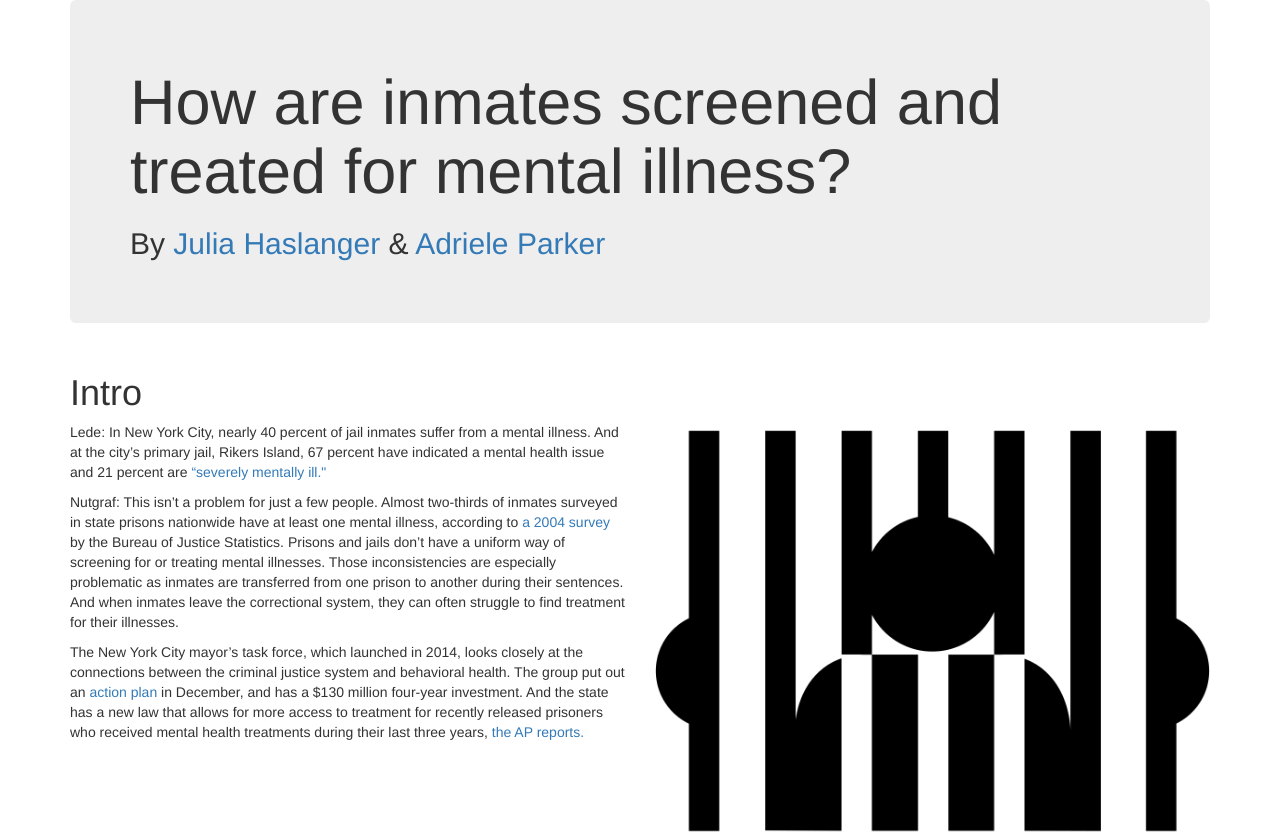
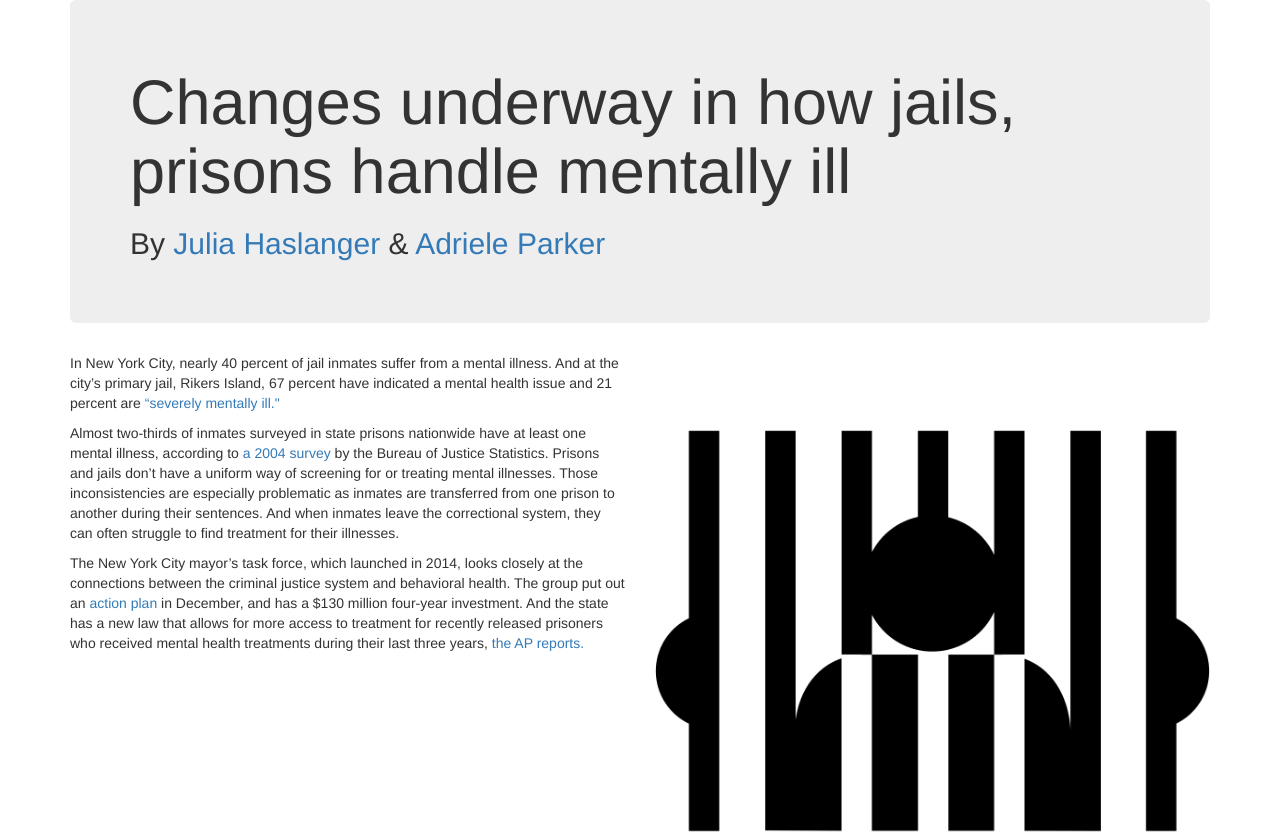
Before and after one commit to JuliaJRH/data-driven-story, a plain HTML site: page index.html in a window 1280 px wide. Shown: the top 834 px of the page. Drawn offline with nearby package versions, Linux system fonts and the light colour scheme.

Commit message:
Updates headline, lede section

```diff
--- a/index.html
+++ b/index.html
@@ -23,7 +23,7 @@
 
 	<div class="container">
 	  <div class="jumbotron">
-	  <h1>How are inmates screened and treated for mental illness?</h1>
+	  <h1>Changes underway in how jails, prisons handle mentally ill</h1>
 	  <h2> By <a href="https://twitter.com/JuliaJRH">Julia Haslanger</a> & <a href="https://twitter.com/AdrieleParker">Adriele Parker</a></h2>
 	  <p class="lead"></p>
 	  </div><!-- /jumbotron -->
@@ -31,10 +31,9 @@
 	  <div class="row"><!--introStart-->
 
   		<div class="col-md-6">
-  			  <h1> Intro </h1>
-  			  <p>Lede: In New York City, nearly 40 percent of jail inmates suffer from a mental illness. And at the city’s primary jail, Rikers Island, 67 percent have indicated a mental health issue and 21 percent are <a href="http://www.nytimes.com/2014/12/02/nyregion/new-york-city-to-expand-health-services-for-mentally-ill-inmates.html?_r=0">“severely mentally ill."</a></p>
+  			  <p>In New York City, nearly 40 percent of jail inmates suffer from a mental illness. And at the city’s primary jail, Rikers Island, 67 percent have indicated a mental health issue and 21 percent are <a href="http://www.nytimes.com/2014/12/02/nyregion/new-york-city-to-expand-health-services-for-mentally-ill-inmates.html?_r=0">“severely mentally ill."</a></p>
 
-			  <p>Nutgraf: This isn’t a problem for just a few people. Almost two-thirds of inmates surveyed in state prisons nationwide have at least one mental illness, according to <a href="http://www.bjs.gov/index.cfm?ty=pbdetail&iid=789">a 2004 survey</a> by the Bureau of Justice Statistics. Prisons and jails don’t have a uniform way of screening for or treating mental illnesses. Those inconsistencies are especially problematic as inmates are transferred from one prison to another during their sentences. And when inmates leave the correctional system, they can often struggle to find treatment for their illnesses.
+			  <p>Almost two-thirds of inmates surveyed in state prisons nationwide have at least one mental illness, according to <a href="http://www.bjs.gov/index.cfm?ty=pbdetail&iid=789">a 2004 survey</a> by the Bureau of Justice Statistics. Prisons and jails don’t have a uniform way of screening for or treating mental illnesses. Those inconsistencies are especially problematic as inmates are transferred from one prison to another during their sentences. And when inmates leave the correctional system, they can often struggle to find treatment for their illnesses.
 </p>
 <p>The New York City mayor’s task force, which launched in 2014, looks closely at the connections between the criminal justice system and behavioral health. The group put out an <a href="http://www1.nyc.gov/assets/criminaljustice/downloads/pdf/annual-report-complete.pdf">action plan</a> in December, and has a $130 million four-year investment.
 And the state has a new law that allows for more access to treatment for recently released prisoners who received mental health treatments during their last three years, <a href="http://www.stargazette.com/story/news/local/new-york/2015/03/13/mental-health-ny-prisoners/70271840/">the AP reports.</a></p>
@@ -51,7 +50,7 @@ And the state has a new law that allows for more access to treatment for recentl
 	  	  <div class="row"><!--Q1start-->
 
   			  <h1> How prevalent are mental illness within the prison population?</h1>
-  			 	  <div class="col-md-6">
+  			 	  <div class="col-md-8">
 <p>Within New York City, the proportion of inmates with mental health needs is increasing. (see "A growing concern" graphic) According to <a href="http://www1.nyc.gov/assets/criminaljustice/downloads/pdf/annual-report-complete.pdf">a report</a> from the mayor’s office, the trend seen in the graphic has continued, with the overall population decreasing to 11,408 in 2014, but with 38 percent of inmates having at least one mental health issue. The report also says that “approximately 7 percent of the jail population is made up of individuals with serious mental illness, meaning that they suffer from diseases such as schizophrenia and bipolar disorder.”</p>
 
 <p>In New York state prisons, the level of inmates with serious mental illnesses increases, which follows a national pattern of local jails having smaller proportions of mentally ill than state or federal prisons. <a href="http://www.tacreports.org/storage/documents/treatment-behind-bars/treatment-behind-bars.pdf">The Treatment Advocacy Center</a> cites a 2008 article in the Poughkeepsie Journal as saying “about 12 percent of the state prison population is afflicted with a serious mental illness.”</p>
@@ -68,7 +67,7 @@ And the state has a new law that allows for more access to treatment for recentl
 
 
  	  <div class="row"><!--Q1charts-->
- 	  <div class="col-md-6">
+ 	  <div class="col-md-4">
  	  <img src="CityJailPopJusticeCenter.png" class="img-responsive"/>
  	  <a href="http://www.nyc.gov/html/doc/downloads/pdf/press/FINAL_NYC_Report_12_22_2012.pdf">Source: The Council of State Governments Justice Center report on the New York City correctional system, December 2012</a>
 
```
